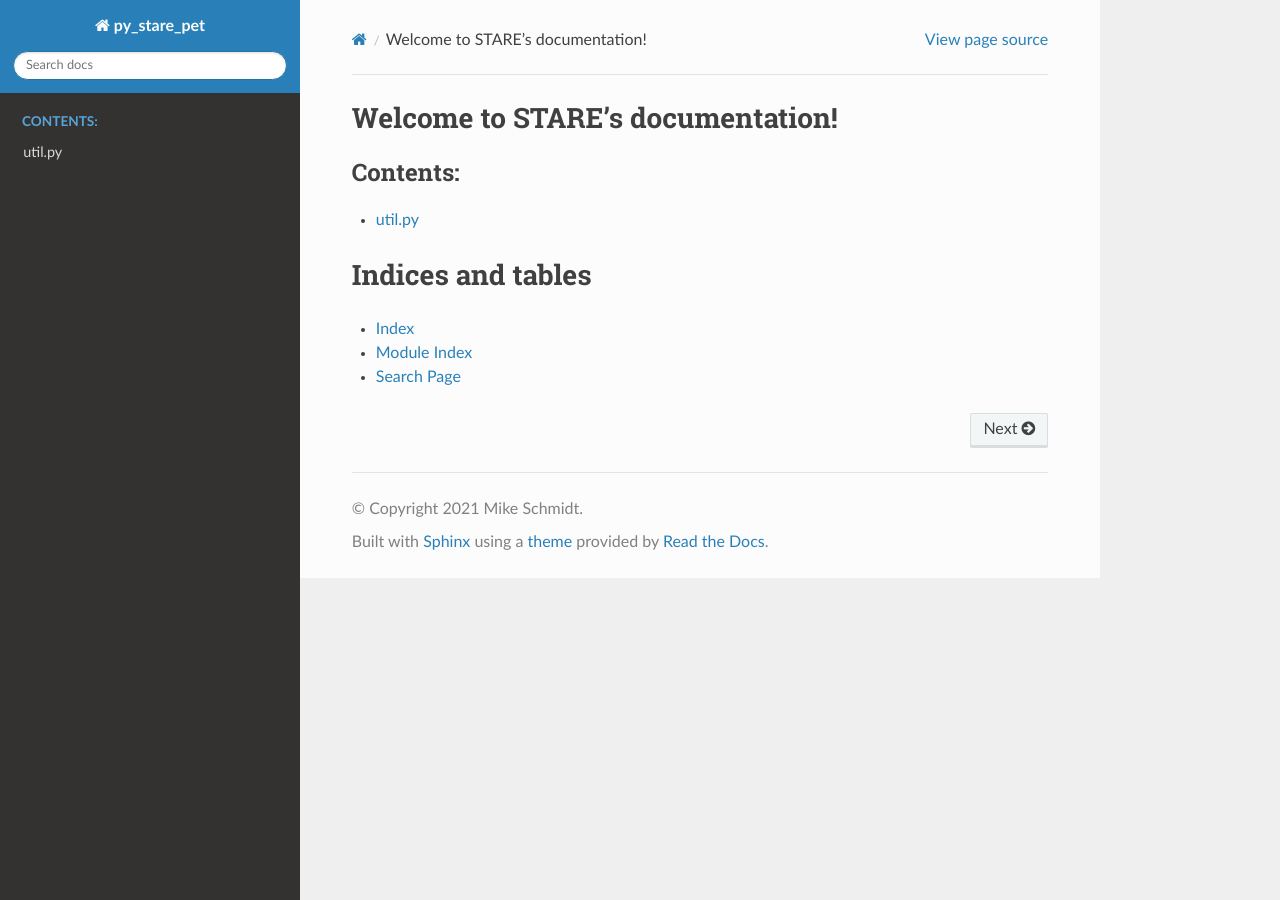
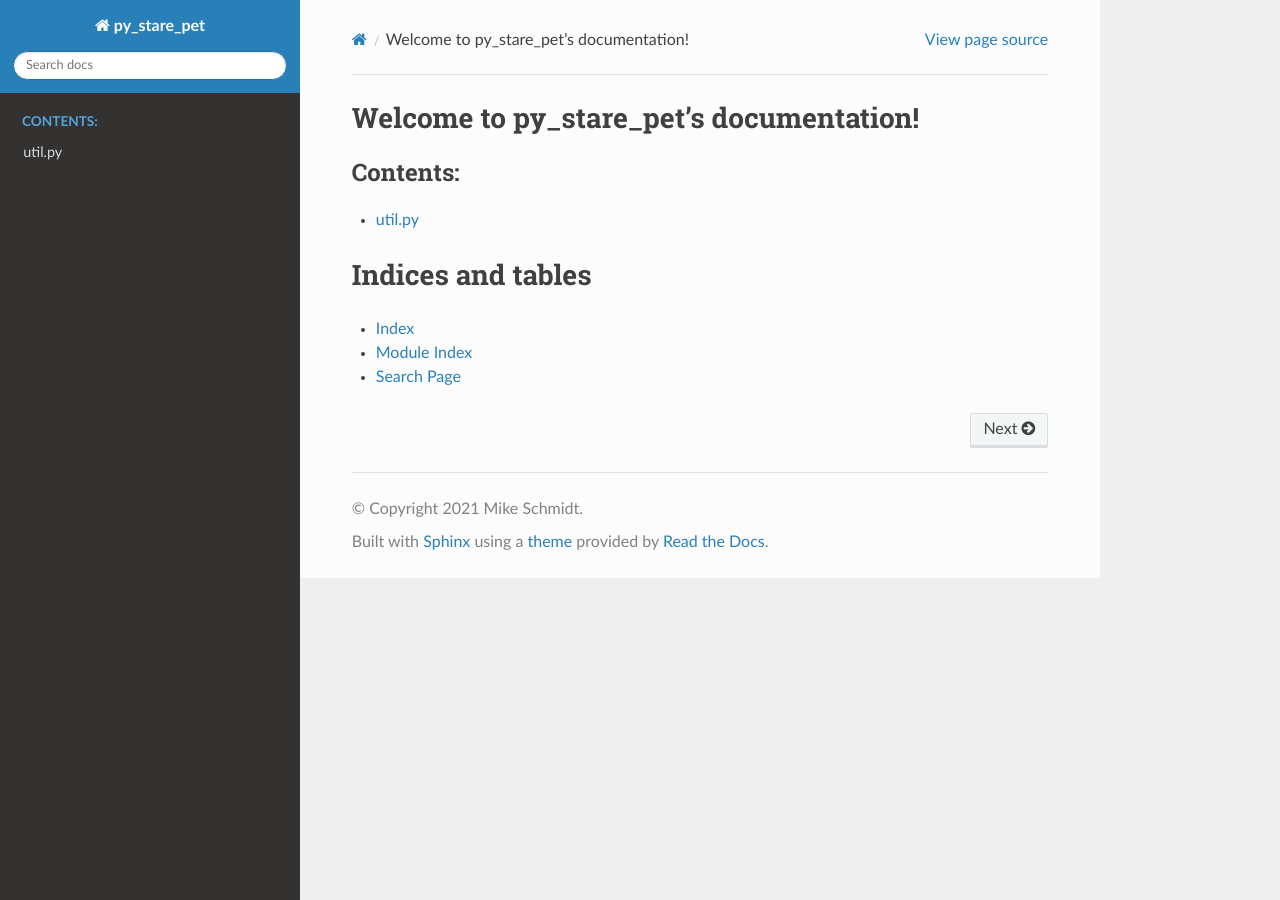
Before and after one commit to mfschmidt/stare_pet, a Sphinx documentation site: the page built from docs/index.rst, in a window 1280 px wide. Built offline with Sphinx 7.4.7 and the Read the Docs theme 2.0.0, drawn with Linux system fonts in a browser that asks for light colours.

Commit message:
changed name from STARE to py_stare_pet

```diff
--- a/docs/index.rst
+++ b/docs/index.rst
@@ -1,9 +1,9 @@
-.. STARE documentation master file, created by
+.. py_stare_pet documentation master file, created by
    sphinx-quickstart on Tue Dec  7 22:27:58 2021.
    You can adapt this file completely to your liking, but it should at least
    contain the root `toctree` directive.
 
-Welcome to STARE's documentation!
+Welcome to py_stare_pet's documentation!
 =================================
 
 .. toctree::
```
